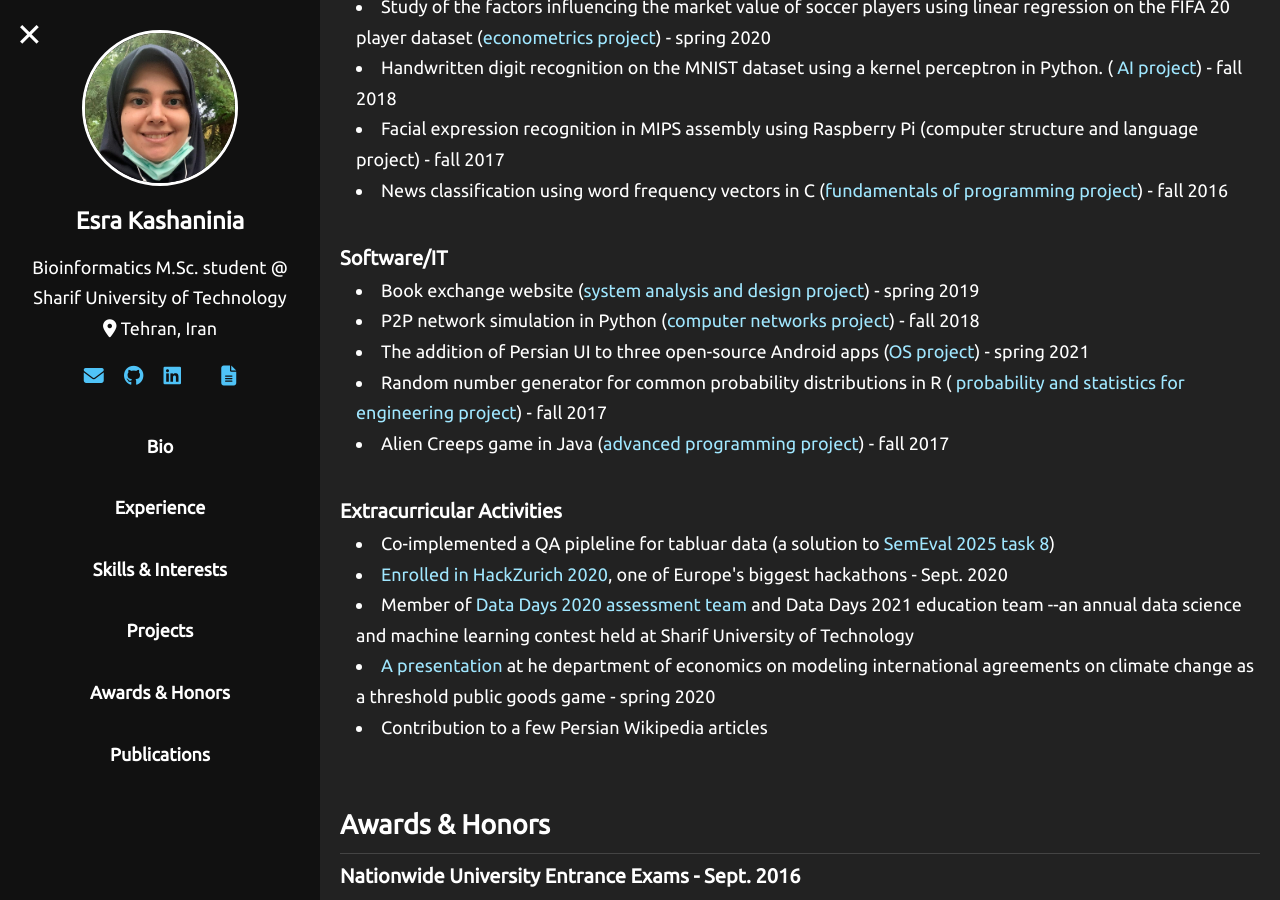
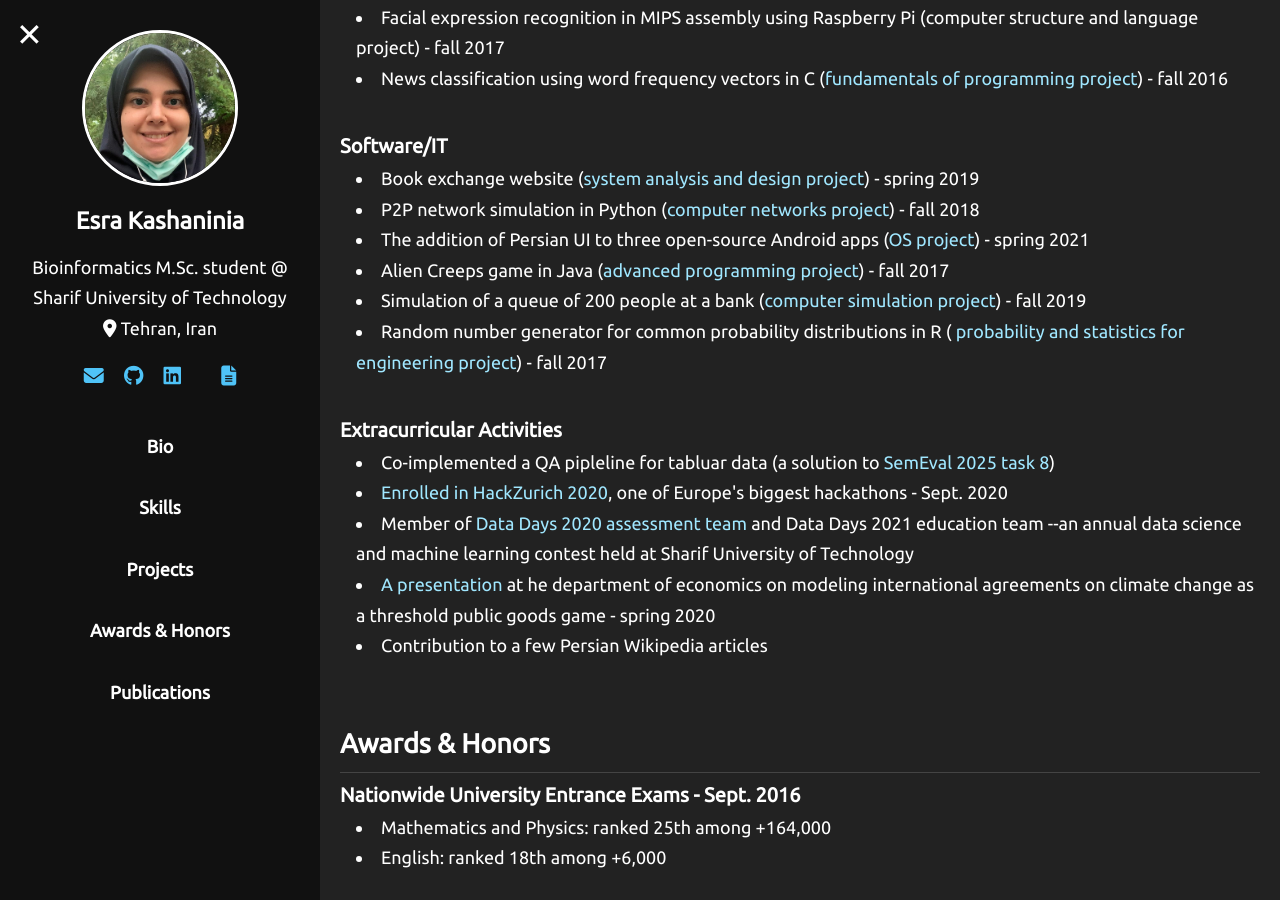
Before and after one commit to Esra-K/Esra-K.github.io, a Jekyll site: the page built from index.md, in a window 1280 px wide and 900 px high, scrolled down 1781 px. Built offline with Jekyll 4.4.1, drawn with Linux system fonts in a browser that asks for light colours; a style sheet for code colours, icons or effects is not loaded; some of the changed text lies outside the part shown.

Commit message:
content change

```diff
--- a/index.md
+++ b/index.md
@@ -24,12 +24,11 @@ layout: default
       free time, I enjoy playing badminton, reading novels, hiking, and writing.
     </p>
   </section>
-  <section id="experience">
+  <!-- <section id="experience">
     <h2>Experience</h2>
-  </section>
-
+  </section> -->
   <section id="skills">
-    <h2>Skills & Interests</h2>
+    <h2>Skills</h2>
     <div class="skills-grid">
       <div class="with-progress">
         <h3>Programming languages</h3>
@@ -131,7 +130,6 @@ layout: default
         >) - spring 2020
       </li>
     </ul>
-
     <br />
     <h3>Bioinformatics</h3>
     <ul>
@@ -146,7 +144,6 @@ layout: default
         >) - spring 2019
       </li>
     </ul>
-
     <br />
     <h3>Classical ML/Stats</h3>
     <ul>
@@ -182,7 +179,6 @@ layout: default
         >) - fall 2016
       </li>
     </ul>
-
     <br />
     <h3>Software/IT</h3>
     <ul>
@@ -204,16 +200,22 @@ layout: default
         >) - spring 2021
       </li>
       <li>
+        Alien Creeps game in Java (<a
+          href="https://github.com/Sharif-University-AP2017Fall/team10"
+          >advanced programming project</a
+        >) - fall 2017
+      </li>
+      <li>
+        Simulation of a queue of 200 people at a bank (<a
+          href="https://github.com/Esra-K/BSc-Coursework/tree/main/ComputerSimulation_Fall2019/CompSimProj-95105816"
+          >computer simulation project</a
+        >) - fall 2019
+      </li>
+      <li>
         Random number generator for common probability distributions in R (<a
           href="https://github.com/Esra-K/Probability-and-Stats-Proj-Fall-2017"
         >
           probability and statistics for engineering project</a
-        >) - fall 2017
-      </li>
-      <li>
-        Alien Creeps game in Java (<a
-          href="https://github.com/Sharif-University-AP2017Fall/team10"
-          >advanced programming project</a
         >) - fall 2017
       </li>
     </ul>
@@ -281,7 +283,6 @@ layout: default
           >https://doi.org/10.1186/s12859-022-04883-9</a
         >
       </li>
-      <li></li>
     </ul>
   </section>
 </div>
```
